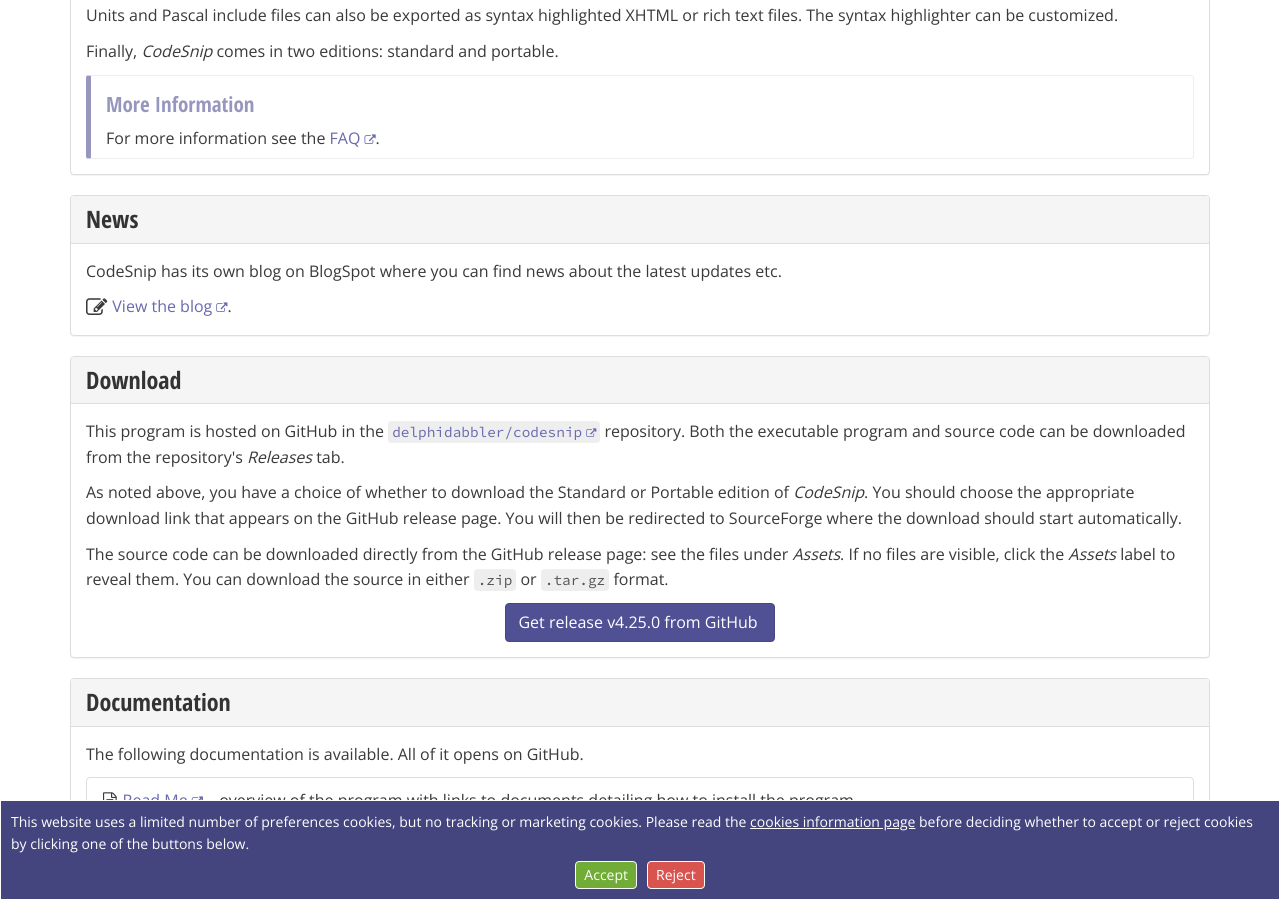
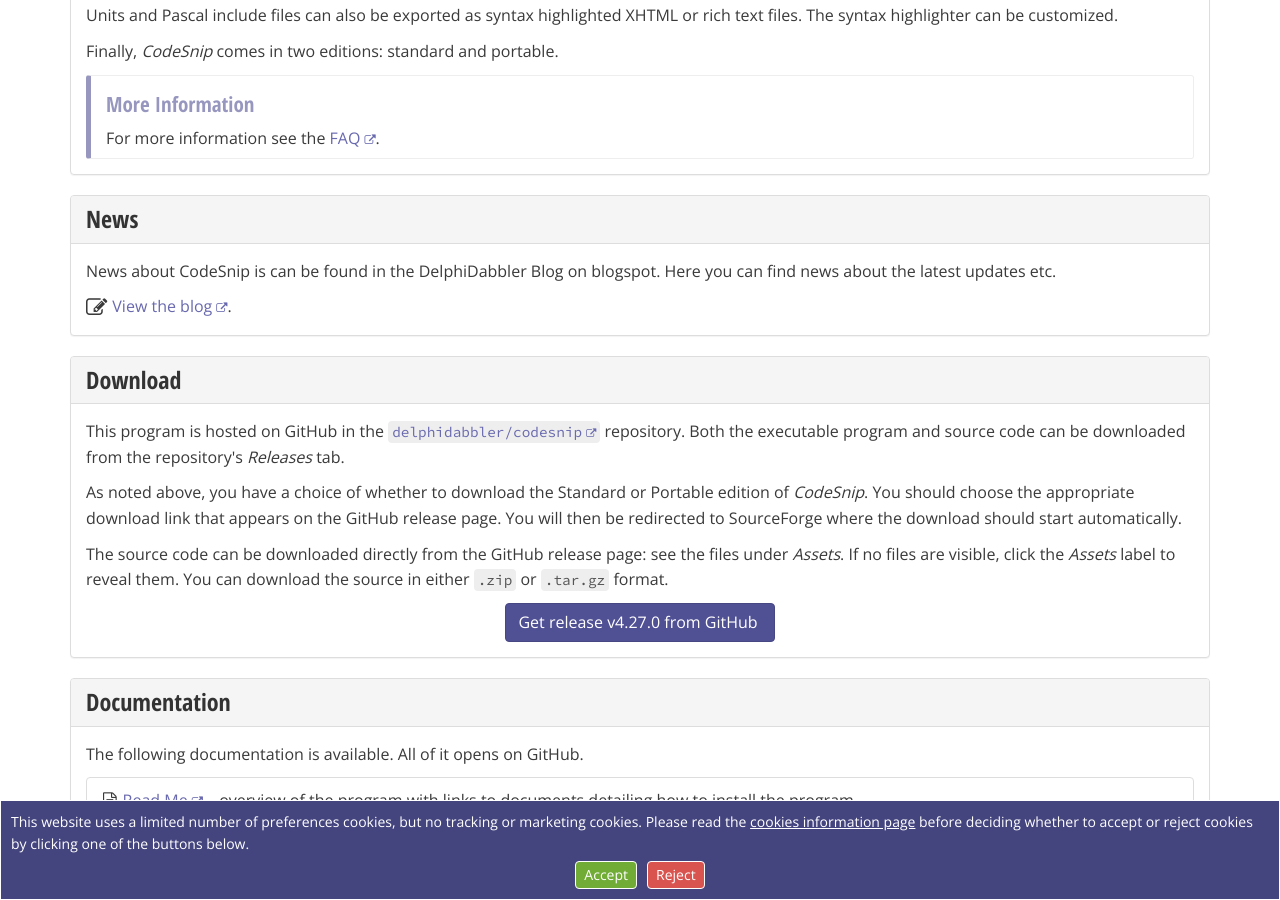
Before and after one commit to delphidabbler/delphidabbler.github.io, a Jekyll site: the page built from _software/codesnip.html, in a window 1280 px wide and 900 px high, scrolled down 1605 px. Built offline with Jekyll 4.4.1, drawn with Linux system fonts in a browser that asks for light colours; some of the changed text lies outside the part shown.

Commit message:
Update codesnip page
Updated for release v4.27.0

Changed to reference DelphiDabbler blog instead of CodeSnip blog.

```diff
--- a/_software/codesnip.html
+++ b/_software/codesnip.html
@@ -2,8 +2,8 @@
 layout: "programs-tplt"
 group: apps
 priority: 1
-version: "4.25.0"
-release-date: "2025-04-19"
+version: "4.27.0"
+release-date: "2025-09-12"
 os: Windows 2000 & later
 title: "Code Snippets Repository"
 precis: "A code bank designed with Pascal in mind"
@@ -89,10 +89,10 @@
   </div>
   <div class="panel-body">
     <p>
-      CodeSnip has its own blog on BlogSpot where you can find news about the latest updates etc.
+      News about CodeSnip is can be found in the DelphiDabbler Blog on blogspot. Here you can find news about the latest updates etc.
     </p>
     <p>
-      <span class="fa fa-pencil-square-o fa-x-pad-right fa-lg" aria-hidden="true"></span><a href="https://codesnip-app.blogspot.com/" aria-label="View the CodeSnip blog">View the blog</a>.
+      <span class="fa fa-pencil-square-o fa-x-pad-right fa-lg" aria-hidden="true"></span><a href="https://delphidabbler.blogspot.com/" aria-label="View the blog">View the blog</a>.
     </p>
   </div>
 </section>
```
